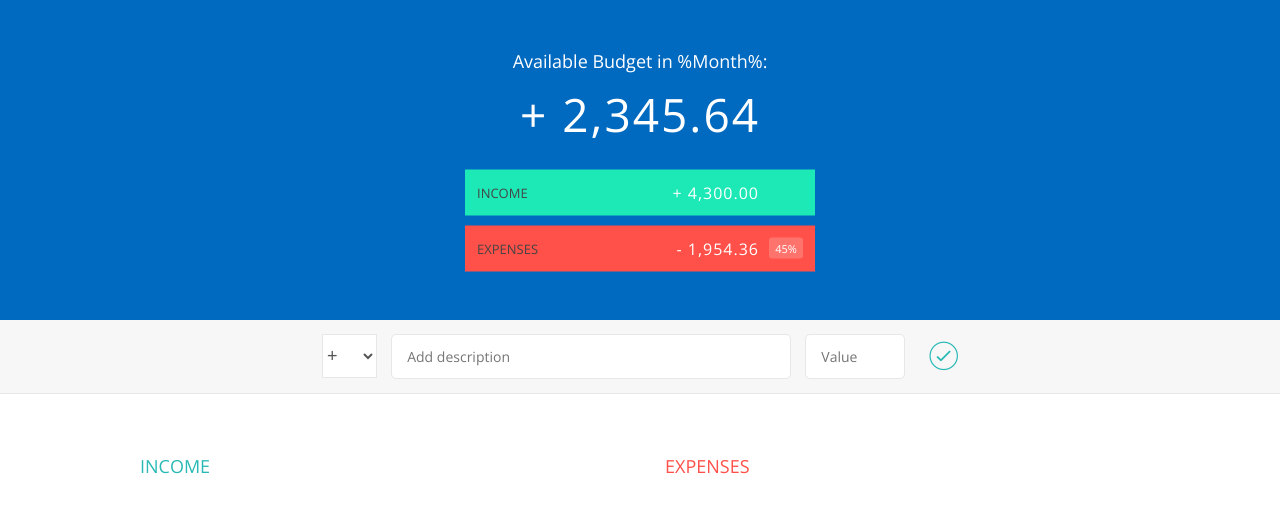
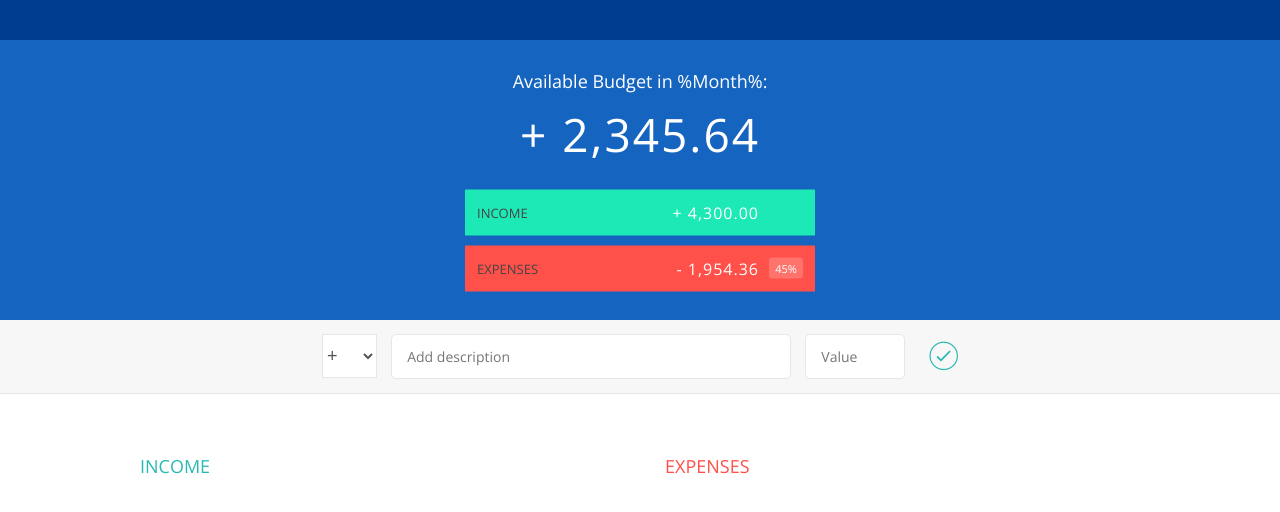
Before and after one commit to kevduong/budget-app, a plain HTML site: page index.html in a window 1280 px wide. Drawn offline with nearby package versions, Linux system fonts and the light colour scheme.

Commit message:
styling changes

```diff
--- a/style.css
+++ b/style.css
@@ -33,8 +33,9 @@ body {
 
 .top {
     height: 40vh;
-    background-color: #0069c0;
+    background-color: #1565c0;
     position: relative;
+    border-top: 40px solid #003c8f;
 }
 
 .budget {
@@ -67,7 +68,7 @@ body {
     text-transform: uppercase;
 }
 
-.budget__income {
+.budget__income     {
     margin-bottom: 10px;
     background-color: #1de9b6;
 }
```
Also changed, not shown: index.html (line endings or trailing spaces).
